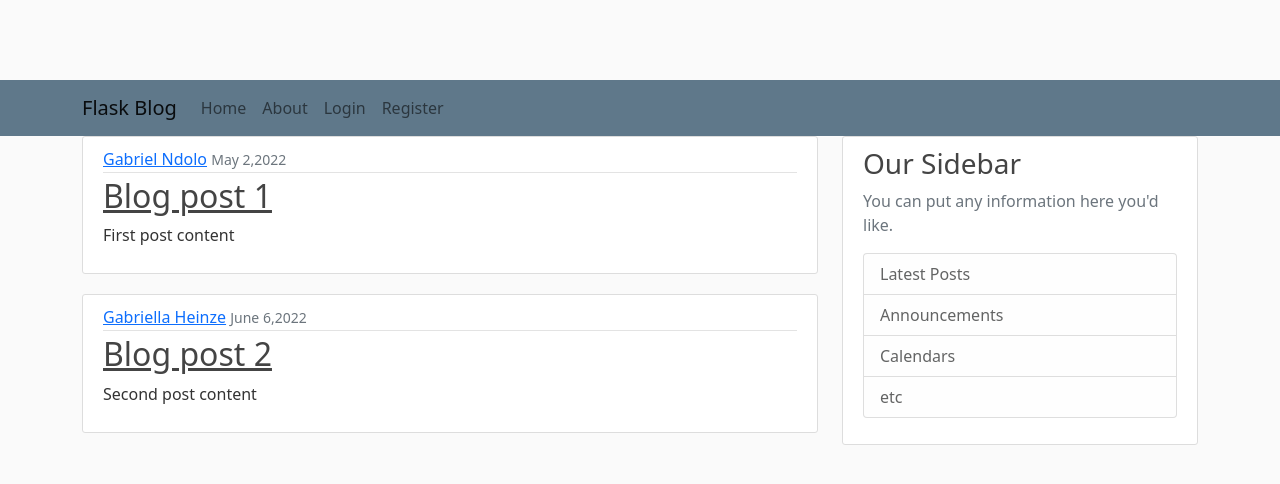
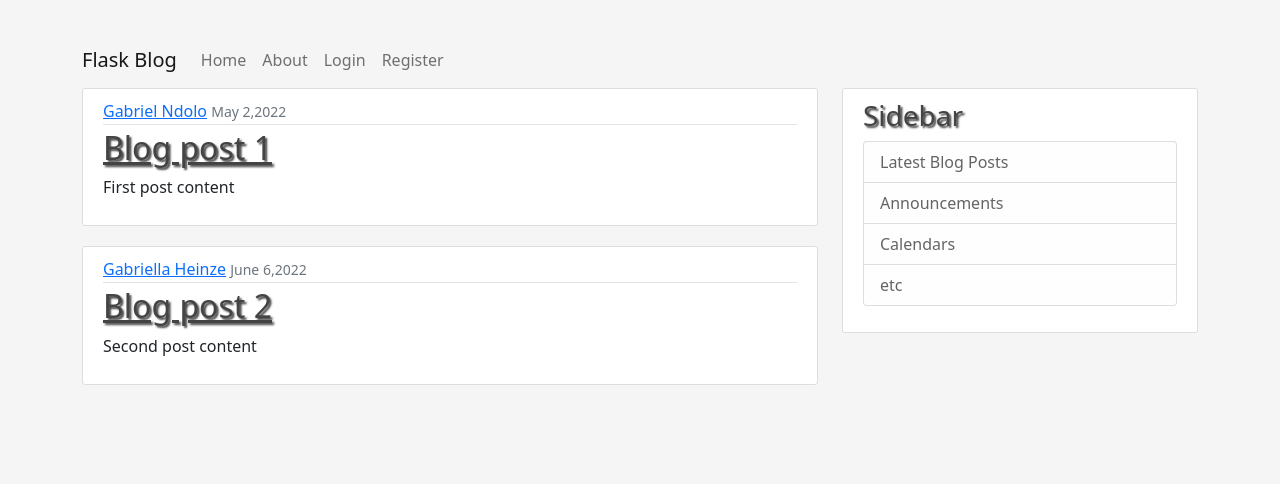
Before and after one commit to Geb54g/database, a Flask app: page / in a window 1280 px wide. Shown: the top 484 px of the page. Run offline with Flask 2, Linux system fonts and the light colour scheme.

Commit message:
st:navbar styling for aesthetics

```diff
--- a/static/main.css
+++ b/static/main.css
@@ -1,23 +1,20 @@
 body {
-    background: #fafafa;
-    color: #333333;
-    margin-top: 5rem;
+    background:whitesmoke;
+    margin-top:2rem;
   }
 
   h1, h2, h3, h4, h5, h6 {
-    color: #444444;
-  }
-
-  .bg-steel {
-    background-color: #5f788a;
+    color:#444444;
+    text-shadow: 2px 2px 2px;
   }
 
   .site-header .navbar-nav .nav-link {
     color: #cbd5db;
+    box-shadow:5px 5px 5px;
   }
 
   .site-header .navbar-nav .nav-link:hover {
-    color: #ffffff;
+    color:red;
   }
 
   .site-header .navbar-nav .nav-link.active {
--- a/templates/base.html
+++ b/templates/base.html
@@ -47,10 +47,9 @@
           </div>
           <div class="col-md-4">
             <div class="content-section">
-              <h3>Our Sidebar</h3>
-              <p class='text-muted'>You can put any information here you'd like.
+              <h3>Sidebar</h3>
                 <ul class="list-group">
-                  <li class="list-group-item list-group-item-light">Latest Posts</li>
+                  <li class="list-group-item list-group-item-light">Latest Blog Posts</li>
                   <li class="list-group-item list-group-item-light">Announcements</li>
                   <li class="list-group-item list-group-item-light">Calendars</li>
                   <li class="list-group-item list-group-item-light">etc</li>
```
